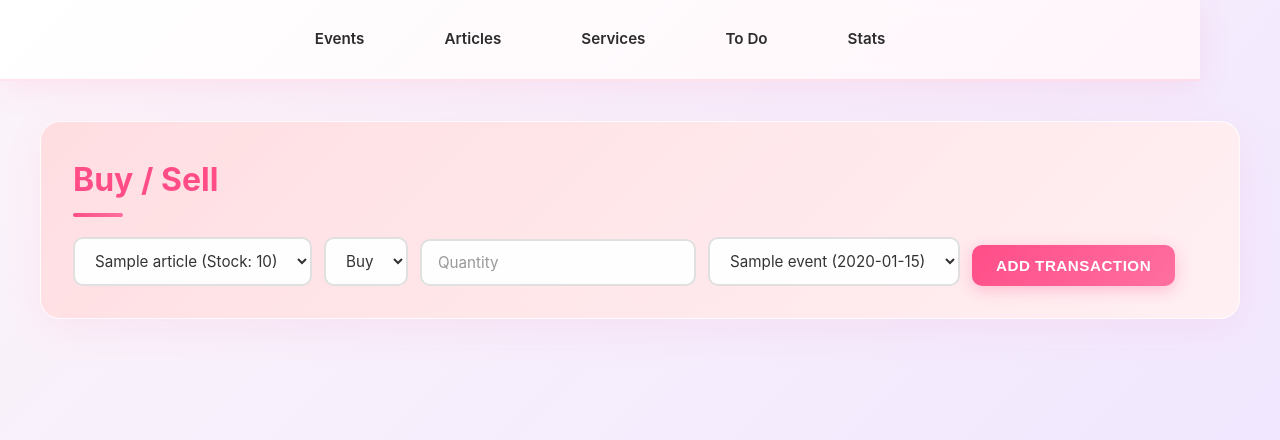
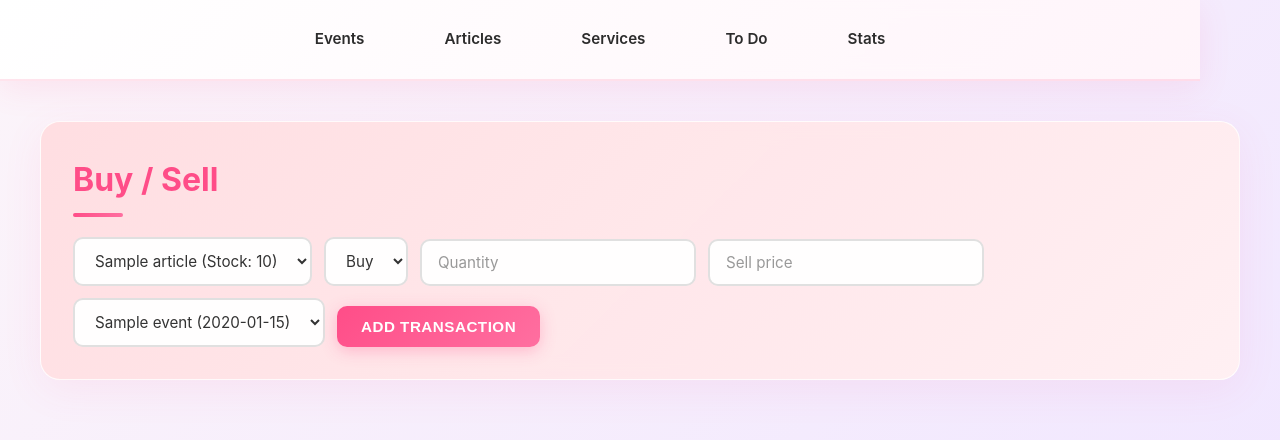
Before and after one commit to AutoVideoGen281/sqlcakesalensi, a Flask app: template templates/index.html in a window 1280 px wide, after a click on "Services". Shown: the part 196-636 px from the top of the page. Run offline with Flask 3, Linux system fonts and the light colour scheme; the template is opened without the code that fills it: most values are stand-ins (such as "Sample title", 1, 10 or a date in 2020).

Commit message:
Update index.html

```diff
--- a/templates/index.html
+++ b/templates/index.html
@@ -133,6 +133,8 @@
             <option value="sell">Sell</option>
         </select>
         <input type="number" name="quantity" placeholder="Quantity" min="1" required>
+        <input type="number" name="price_s" placeholder="Sell price" min="1" required>
+
         <select name="event_id" required>
             {% for id,name,date in events %}
             <option value="{{ id }}">{{ name }} ({{ date }})</option>
```
